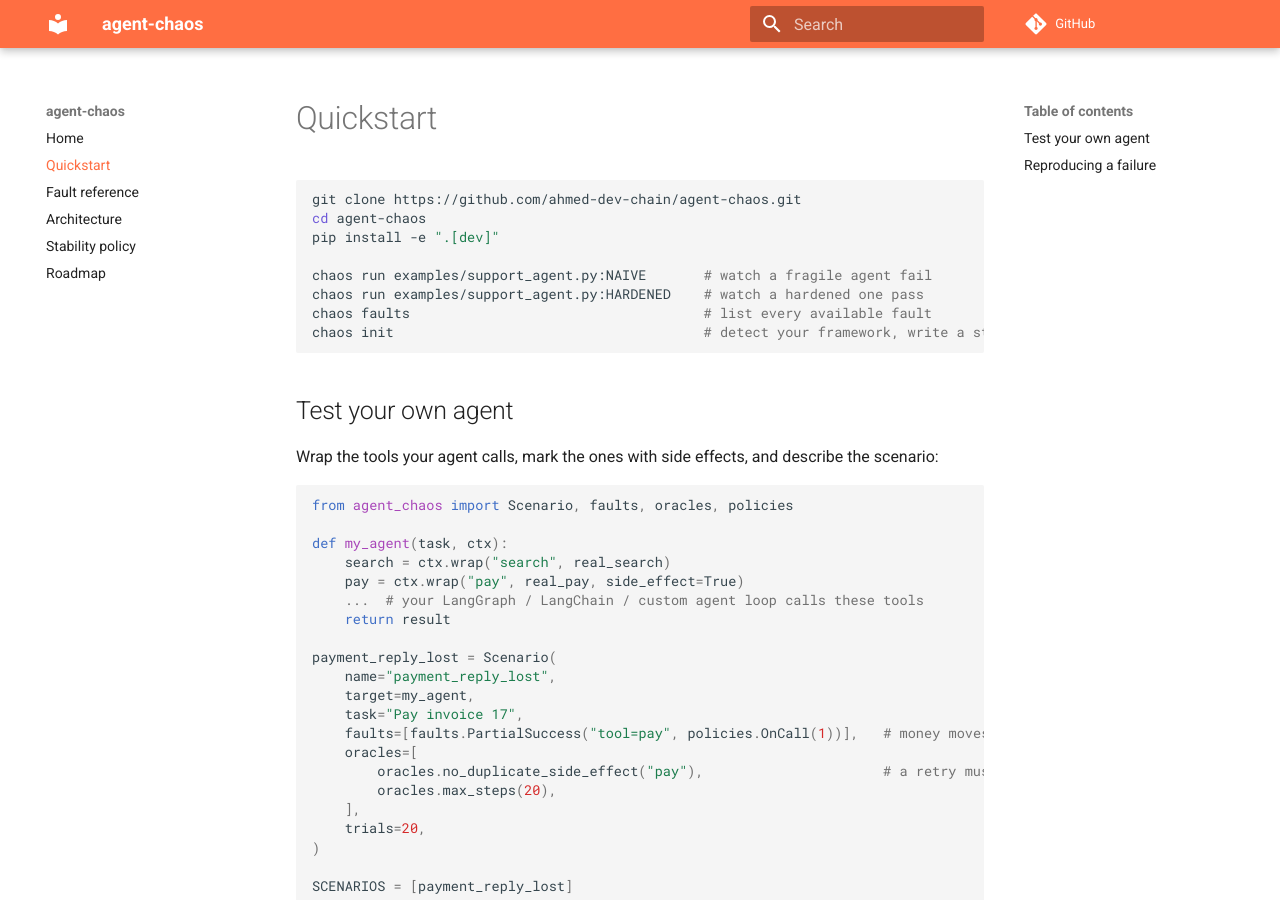
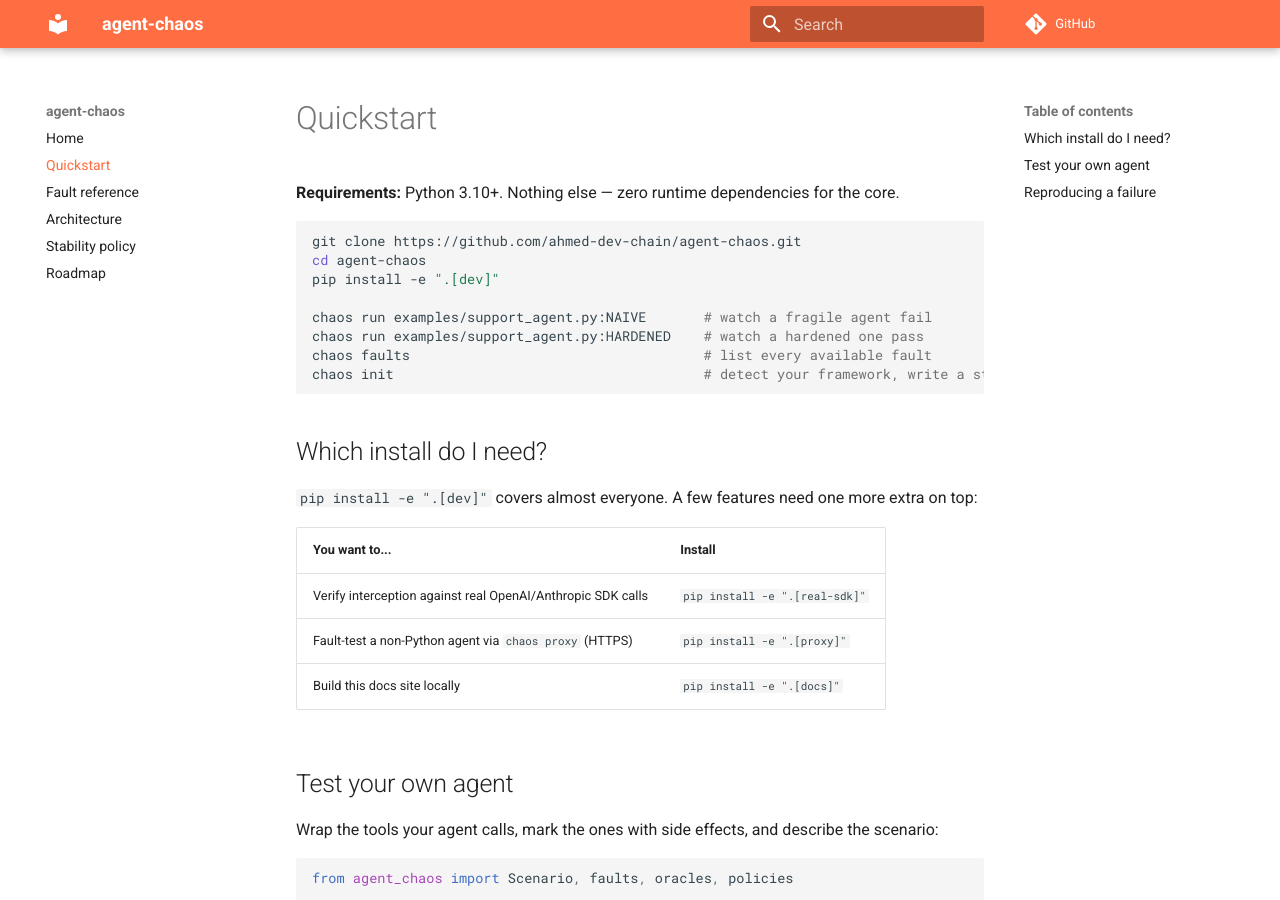
Before and after one commit to ahmed-dev-chain/agent-chaos, an MkDocs documentation site: the page built from docs/quickstart.md, in a window 1280 px wide and 900 px high. Built offline with MkDocs 1.6.1 and Material for MkDocs 9.7.7, drawn with Linux system fonts in a browser that asks for light colours; comment, search, counter and statistics services are not loaded.

Commit message:
Add clear setup requirements and install-extras guide to README

````diff
--- a/docs/quickstart.md
+++ b/docs/quickstart.md
@@ -1,4 +1,6 @@
 # Quickstart
+
+**Requirements:** Python 3.10+. Nothing else — zero runtime dependencies for the core.
 
 ```bash
 git clone https://github.com/ahmed-dev-chain/agent-chaos.git
@@ -10,6 +12,16 @@ chaos run examples/support_agent.py:HARDENED    # watch a hardened one pass
 chaos faults                                    # list every available fault
 chaos init                                      # detect your framework, write a starter scenario file
 ```
+
+## Which install do I need?
+
+`pip install -e ".[dev]"` covers almost everyone. A few features need one more extra on top:
+
+| You want to... | Install |
+| --- | --- |
+| Verify interception against real OpenAI/Anthropic SDK calls | `pip install -e ".[real-sdk]"` |
+| Fault-test a non-Python agent via `chaos proxy` (HTTPS) | `pip install -e ".[proxy]"` |
+| Build this docs site locally | `pip install -e ".[docs]"` |
 
 ## Test your own agent
 
````
Also changed, not shown: README.md (+27 -1 lines).
